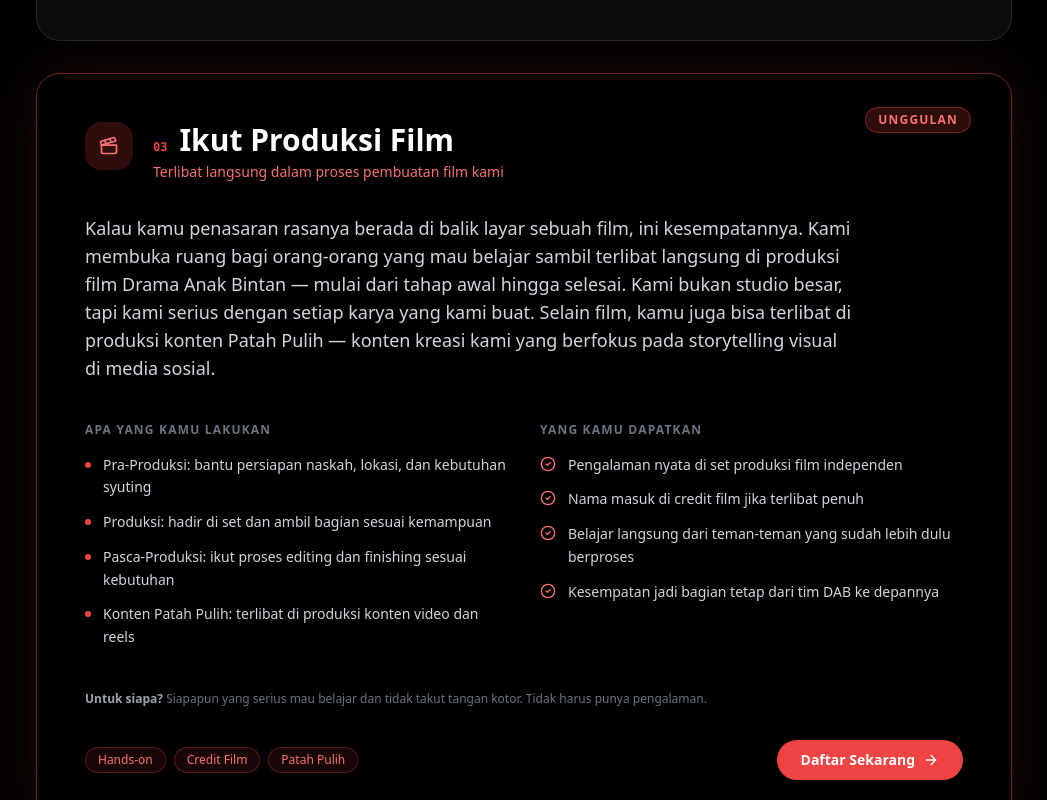
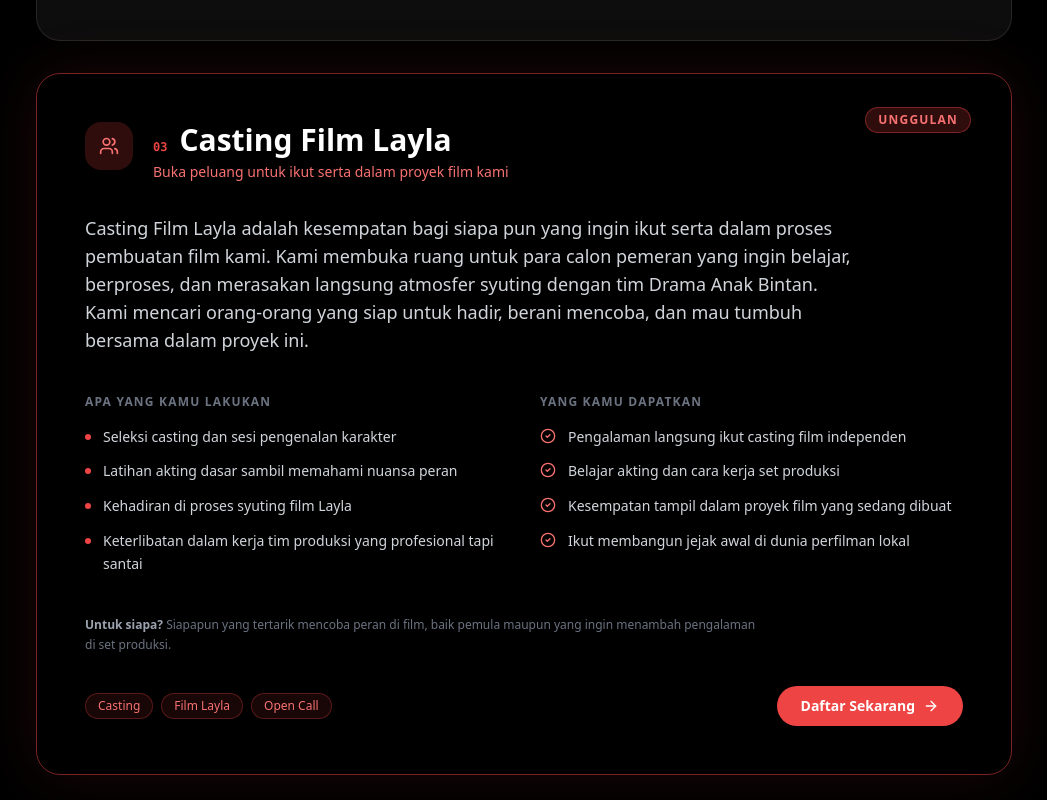
Before and after one commit to FrilyanJuandaAdios/dramaanakbintan, a Next.js app: page /programpage in a window 1280 px wide. Shown: the part 2080-2880 px from the top of the page, without its empty margins (116-1163 px from the left). Built offline with nearby package versions, Linux system fonts and the light colour scheme.

Commit message:
update contactUs

```diff
--- a/src/app/contact/page.jsx
+++ b/src/app/contact/page.jsx
@@ -7,6 +7,7 @@ import Footer from "@/components/Footer";
 const programs = [
   "Workshop Film",
   "Screening",
+  "Casting Film Layla",
   "Ikut Produksi Film",
   "Lainnya",
 ];
--- a/src/app/programpage/page.jsx
+++ b/src/app/programpage/page.jsx
@@ -51,6 +51,28 @@ const programs = [
   },
   {
     number: "03",
+    Icon: Users,
+    title: "Casting Film Layla",
+    tagline: "Buka peluang untuk ikut serta dalam proyek film kami",
+    desc: "Casting Film Layla adalah kesempatan bagi siapa pun yang ingin ikut serta dalam proses pembuatan film kami. Kami membuka ruang untuk para calon pemeran yang ingin belajar, berproses, dan merasakan langsung atmosfer syuting dengan tim Drama Anak Bintan. Kami mencari orang-orang yang siap untuk hadir, berani mencoba, dan mau tumbuh bersama dalam proyek ini.",
+    activities: [
+      "Seleksi casting dan sesi pengenalan karakter",
+      "Latihan akting dasar sambil memahami nuansa peran",
+      "Kehadiran di proses syuting film Layla",
+      "Keterlibatan dalam kerja tim produksi yang profesional tapi santai",
+    ],
+    benefits: [
+      "Pengalaman langsung ikut casting film independen",
+      "Belajar akting dan cara kerja set produksi",
+      "Kesempatan tampil dalam proyek film yang sedang dibuat",
+      "Ikut membangun jejak awal di dunia perfilman lokal",
+    ],
+    audience: "Siapapun yang tertarik mencoba peran di film, baik pemula maupun yang ingin menambah pengalaman di set produksi.",
+    chips: ["Casting", "Film Layla", "Open Call"],
+    featured: true,
+  },
+  {
+    number: "04",
     Icon: Clapperboard,
     title: "Ikut Produksi Film",
     tagline: "Terlibat langsung dalam proses pembuatan film kami",
@@ -69,7 +91,7 @@ const programs = [
     ],
     audience: "Siapapun yang serius mau belajar dan tidak takut tangan kotor. Tidak harus punya pengalaman.",
     chips: ["Hands-on", "Credit Film", "Patah Pulih"],
-    featured: true,
+    featured: false,
   },
 ];
 
```
